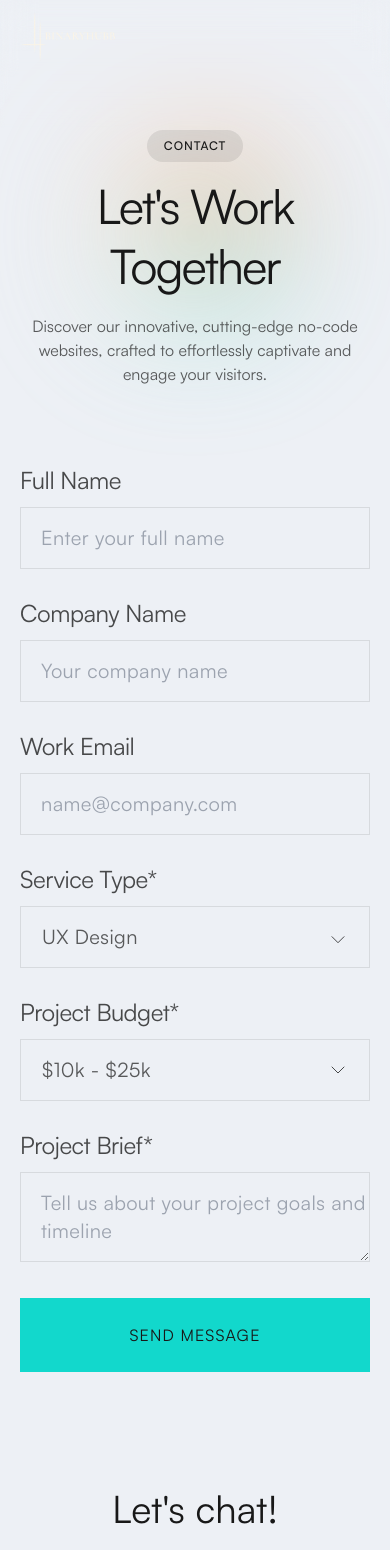
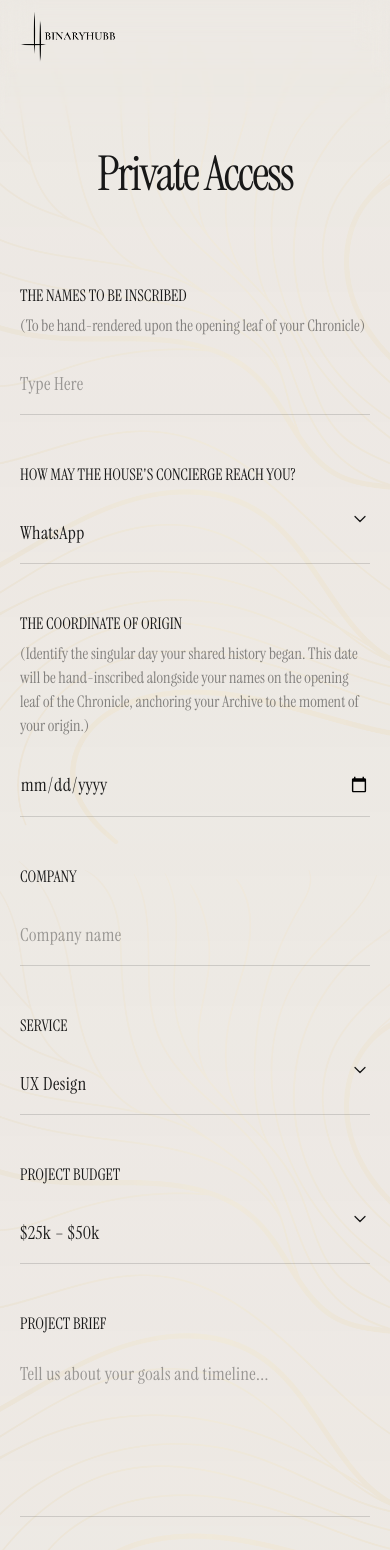
Before and after one commit to pranayverma38/binaryhubb, a Next.js app: page /contact in a window 390 px wide. Shown: the top 1550 px of the page. Built offline with nearby package versions, Linux system fonts and the light colour scheme; a web font is replaced by a local one.

Commit message:
added form

```diff
--- a/app/contact/page.tsx
+++ b/app/contact/page.tsx
@@ -10,16 +10,34 @@ export const metadata = {
 
 const ContactPage = () => {
   return (
-    <LayoutOne>
+    <LayoutOne
+      mainClassName="min-h-screen"
+      mainStyle={{
+        backgroundColor: '#ede9e4',
+        backgroundImage:
+          'linear-gradient(rgba(237, 233, 228, 0.90), rgba(237, 233, 228, 0.85)), url(/images/luximg.png)',
+        backgroundSize: 'cover',
+        backgroundPosition: 'center',
+        backgroundRepeat: 'no-repeat',
+        backgroundAttachment: 'fixed',
+      }}>
       <PageHero
-        title="Let's Work Together"
-        badgeTitle="Contact"
-        description="Discover our innovative, cutting-edge no-code websites, crafted to effortlessly captivate and engage your visitors."
-        scale
-        spacing="pt-[130px] md:pt-[180px] pb-20 sm:pb-32 md:pb-36 lg:pb-36 xl:pb-[100px] relative overflow-hidden"
+        // badgeTitle="Contact"
+        title="Private Access"
+        // description="Share your vision with us. We craft bespoke digital experiences that elevate brands and captivate audiences."
+        showGradient={false}
+        spacing="pt-[130px] md:pt-[140px] pb-16 sm:pb-24 md:pb-28 lg:pb-32 xl:pb-20 relative overflow-hidden"
+        sectionClassName="bg-transparent"
+        titleClassName="instrument-serif-regular text-[#181818]"
+        descriptionClassName="text-[#181818]/70 max-w-[520px]"
+        badgeClassName="!bg-[#181818]/10"
       />
       <ContactForm />
-      <CTA>
+      {/* <CTA
+        headingClass="instrument-serif-regular text-[#181818]"
+        buttonHref="/"
+        buttonText="Back to Home"
+        buttonVariant="secondary">
         Let's chat!
         <CtaImageSlider
           slides={[
@@ -29,8 +47,10 @@ const ContactPage = () => {
           ]}
         />
         with us.
-        <i className="block font-instrument italic max-md:inline-block max-sm:pl-2 sm:mt-10">A virtual coffee?</i>
-      </CTA>
+        <i className="block font-instrument italic max-md:inline-block max-sm:pl-2 sm:mt-10">
+          A virtual coffee?
+        </i>
+      </CTA> */}
     </LayoutOne>
   )
 }
--- a/components/contactpage/ContactForm.tsx
+++ b/components/contactpage/ContactForm.tsx
@@ -1,16 +1,53 @@
 'use client'
-import React, { useState } from 'react'
+
+import React, { useState, useRef } from 'react'
 import RevealWrapper from '../animation/RevealWrapper'
+
+const inputBase =
+  'mt-4 w-full border-0 border-b border-[#181818]/15 bg-transparent py-4 pl-0 text-lg tracking-[0.02em] text-[#181818] placeholder:text-[#181818]/40 transition-colors duration-300 focus:border-[#181818] focus:outline-none focus:ring-0 instrument-serif-regular'
+
+const labelBase =
+  'block text-base uppercase text-[#181818] instrument-serif-regular md:text-lg'
+
+const ChevronDown = () => (
+  <svg
+    xmlns="http://www.w3.org/2000/svg"
+    width="20"
+    height="20"
+    viewBox="0 0 24 24"
+    fill="none"
+    stroke="currentColor"
+    strokeWidth="1.5"
+    strokeLinecap="round"
+    strokeLinejoin="round"
+    className="text-[#181818]/50">
+    <path d="M6 9l6 6 6-6" />
+  </svg>
+)
 
 const ContactForm = () => {
   const [formData, setFormData] = useState({
     name: '',
+    coordinateOfOrigin: '',
+    contactMethod: 'whatsapp',
+    conciergeEmail: '',
     company: '',
     email: '',
-    service: 'UI/UX',
-    budget: '40k',
+    service: 'ui-ux',
+    budget: '25-50',
     message: '',
   })
+  const buttonRef = useRef<HTMLButtonElement>(null)
+  const [mousePosition, setMousePosition] = useState({ x: 50, y: 50 })
+  const [isHovered, setIsHovered] = useState(false)
+
+  const handleMouseMove = (e: React.MouseEvent<HTMLButtonElement>) => {
+    if (!buttonRef.current) return
+    const rect = buttonRef.current.getBoundingClientRect()
+    const x = ((e.clientX - rect.left) / rect.width) * 100
+    const y = ((e.clientY - rect.top) / rect.height) * 100
+    setMousePosition({ x, y })
+  }
 
   const handleChange = (e: React.ChangeEvent<HTMLInputElement | HTMLSelectElement | HTMLTextAreaElement>) => {
     const { name, value } = e.target
@@ -20,40 +57,96 @@ const ContactForm = () => {
   const handleSubmit = (e: React.FormEvent<HTMLFormElement>) => {
     e.preventDefault()
     console.log('Form Data Submitted:', formData)
-    alert(`${formData.name} Your Data Has Been Submited`)
-    // Add your form submission logic here (e.g., API call)
+    alert(`${formData.name}, your enquiry has been received. We'll be in touch shortly.`)
   }
 
   return (
-    <section className="pb-14 md:pb-16 lg:pb-[88px] xl:pb-[100px]">
+    <section className="pb-24 md:pb-32 lg:pb-40 xl:pb-44">
       <div className="container">
+        <form
+          id="contact-form"
+          onSubmit={handleSubmit}
+          className="mx-auto max-w-[720px]">
           <RevealWrapper
-          as="form"
-          onSubmit={handleSubmit}
-          className="reveal-me mx-auto grid max-w-[800px] grid-cols-1 gap-[30px] md:grid-cols-2">
+            as="div"
+            className="reveal-me grid grid-cols-1 gap-x-16 gap-y-12 md:grid-cols-2 md:gap-y-14">
             <div className="md:col-span-full">
-            <label
-              htmlFor="name"
-              className="text-2xl leading-[1.2] tracking-[-0.48px] text-[#000000b3] dark:text-dark-100">
-              Full Name
+              <label htmlFor="name" className={labelBase}>
+                The Names to be Inscribed
               </label>
+              <p className="mt-1.5 text-base text-[#181818]/50 instrument-serif-regular md:text-lg">
+                (To be hand-rendered upon the opening leaf of your Chronicle)
+              </p>
               <input
                 type="text"
                 id="name"
                 name="name"
                 value={formData.name}
                 onChange={handleChange}
-              placeholder="Enter your full name"
-              className="mt-3 w-full border bg-backgroundBody py-4 pl-5 text-xl leading-[1.4] tracking-[0.4px] text-colorText focus:border-primary focus:outline-none dark:border-dark dark:bg-dark"
+                placeholder="Type Here"
+                className={inputBase}
+                required
+              />
+            </div>
+
+            <div className="relative md:col-span-full">
+              <label htmlFor="contactMethod" className={labelBase}>
+                How may the House&apos;s Concierge reach you?
+              </label>
+              <select
+                id="contactMethod"
+                name="contactMethod"
+                value={formData.contactMethod}
+                onChange={handleChange}
+                className={`${inputBase} cursor-pointer appearance-none pr-10`}
+                required>
+                <option value="whatsapp">WhatsApp</option>
+                <option value="email">E-mail</option>
+              </select>
+              <span className="pointer-events-none absolute right-0 top-[3.5rem] -translate-y-1/2">
+                <ChevronDown />
+              </span>
+            </div>
+
+            {formData.contactMethod === 'email' && (
+              <div className="md:col-span-full">
+                <label htmlFor="conciergeEmail" className={labelBase}>
+                  Email address
+                </label>
+                <input
+                  type="email"
+                  id="conciergeEmail"
+                  name="conciergeEmail"
+                  value={formData.conciergeEmail}
+                  onChange={handleChange}
+                  placeholder="name@example.com"
+                  className={inputBase}
+                  required
+                />
+              </div>
+            )}
+
+            <div className="md:col-span-full">
+              <label htmlFor="coordinateOfOrigin" className={labelBase}>
+                The Coordinate of Origin
+              </label>
+              <p className="mt-1.5 text-base text-[#181818]/50 instrument-serif-regular md:text-lg">
+                (Identify the singular day your shared history began. This date will be hand-inscribed alongside your names on the opening leaf of the Chronicle, anchoring your Archive to the moment of your origin.)
+              </p>
+              <input
+                type="date"
+                id="coordinateOfOrigin"
+                name="coordinateOfOrigin"
+                value={formData.coordinateOfOrigin}
+                onChange={handleChange}
+                className={inputBase}
                 required
               />
             </div>
 
             <div>
-            <label
-              htmlFor="company"
-              className="text-2xl leading-[1.2] tracking-[-0.48px] text-[#000000b3] dark:text-dark-100">
-              Company Name
+              <label htmlFor="company" className={labelBase}>
+                Company
               </label>
               <input
                 type="text"
@@ -61,150 +154,101 @@ const ContactForm = () => {
                 name="company"
                 value={formData.company}
                 onChange={handleChange}
-              placeholder="Your company name"
-              className="mt-3 w-full border bg-backgroundBody py-4 pl-5 text-xl leading-[1.4] tracking-[0.4px] text-colorText focus:border-primary focus:outline-none dark:border-dark dark:bg-dark"
-            />
-          </div>
-
-          <div>
-            <label
-              htmlFor="email"
-              className="text-2xl leading-[1.2] tracking-[-0.48px] text-[#000000b3] dark:text-dark-100">
-              Work Email
-            </label>
-            <input
-              type="email"
-              id="email"
-              name="email"
-              value={formData.email}
-              onChange={handleChange}
-              placeholder="name@company.com"
-              className="mt-3 w-full border bg-backgroundBody py-4 pl-5 text-xl leading-[1.4] tracking-[0.4px] text-colorText focus:border-primary focus:outline-none dark:border-dark dark:bg-dark"
-              required
+                placeholder="Company name"
+                className={inputBase}
               />
             </div>
 
             <div className="relative">
-            <label
-              htmlFor="service"
-              className="text-2xl leading-[1.2] tracking-[-0.48px] text-[#000000b3] dark:text-dark-100">
-              Service Type*
+              <label htmlFor="service" className={labelBase}>
+                Service
               </label>
               <select
                 id="service"
                 name="service"
                 value={formData.service}
                 onChange={handleChange}
-              className="mt-3 w-full appearance-none text-ellipsis border bg-backgroundBody px-5 py-4 indent-px text-xl leading-[1.4] tracking-[0.4px] text-colorText focus:border-primary focus:outline-none dark:border-dark dark:bg-dark"
+                className={`${inputBase} cursor-pointer appearance-none pr-10`}
                 required>
-              <option value="UI/UX">UX Design</option>
-              <option value="Web design">Product Design</option>
-              <option value="Web development">Brand Identity</option>
-              <option value="Web development">Design System</option>
+                <option value="ui-ux">UX Design</option>
+                <option value="product">Product Design</option>
+                <option value="brand">Brand Identity</option>
+                <option value="design-system">Design System</option>
               </select>
-            <span className="absolute right-5 top-1/2 translate-y-1/3">
-              <svg
-                xmlns="http://www.w3.org/2000/svg"
-                width="24"
-                height="24"
-                viewBox="0 0 24 24"
-                fill="none"
-                className="inline dark:hidden">
-                <path
-                  d="M6 9L12 15L18 9"
-                  stroke="black"
-                  strokeOpacity="0.7"
-                  strokeLinecap="round"
-                  strokeLinejoin="round"
-                />
-              </svg>
-              <svg
-                xmlns="http://www.w3.org/2000/svg"
-                width="24"
-                className="hidden dark:inline"
-                height="24"
-                viewBox="0 0 24 24"
-                fill="none">
-                <path
-                  d="M6 9L12 15L18 9"
-                  stroke="white"
-                  strokeOpacity="0.7"
-                  strokeLinecap="round"
-                  strokeLinejoin="round"
-                />
-              </svg>
+              <span className="pointer-events-none absolute right-0 top-[3.5rem] -translate-y-1/2">
+                <ChevronDown />
               </span>
             </div>
 
             <div className="relative">
-            <label
-              htmlFor="budget"
-              className="text-2xl leading-[1.2] tracking-[-0.48px] text-[#000000b3] dark:text-dark-100">
-              Project Budget*
+              <label htmlFor="budget" className={labelBase}>
+                Project Budget
               </label>
               <select
                 id="budget"
                 name="budget"
                 value={formData.budget}
                 onChange={handleChange}
-              className="mt-3 w-full appearance-none text-ellipsis border bg-backgroundBody px-5 py-4 indent-px text-xl leading-[1.4] tracking-[0.4px] text-colorText focus:border-primary focus:outline-none dark:border-dark dark:bg-dark"
+                className={`${inputBase} cursor-pointer appearance-none pr-10`}
                 required>
-              <option value="40k">$10k - $25k</option>
-              <option value="55k">$25k - $50k</option>
-              <option value="90k">$50k - $100k</option>
-              <option value="100k+">$100k+</option>
+                <option value="10-25">$10k – $25k</option>
+                <option value="25-50">$25k – $50k</option>
+                <option value="50-100">$50k – $100k</option>
+                <option value="100+">$100k+</option>
               </select>
-            <span className="absolute right-5 top-1/2 inline translate-y-1/3 dark:hidden">
-              <svg xmlns="http://www.w3.org/2000/svg" width="24" height="24" viewBox="0 0 24 24" fill="none">
-                <path
-                  d="M6 9L12 15L18 9"
-                  stroke="black"
-                  strokeOpacity="0.7"
-                  strokeLinecap="round"
-                  strokeLinejoin="round"
-                />
-              </svg>
-            </span>
-            <span className="absolute right-5 top-1/2 hidden translate-y-1/3 dark:inline">
-              <svg xmlns="http://www.w3.org/2000/svg" width="24" height="24" viewBox="0 0 24 24" fill="none">
-                <path
-                  d="M6 9L12 15L18 9"
-                  stroke="white"
-                  strokeOpacity="0.7"
-                  strokeLinecap="round"
-                  strokeLinejoin="round"
-                />
-              </svg>
+              <span className="pointer-events-none absolute right-0 top-[3.5rem] -translate-y-1/2">
+                <ChevronDown />
               </span>
             </div>
 
             <div className="md:col-span-full">
-            <label
-              htmlFor="message"
-              className="text-2xl leading-[1.2] tracking-[-0.48px] text-[#000000b3] dark:text-dark-100">
-              Project Brief*
+              <label htmlFor="message" className={labelBase}>
+                Project Brief
               </label>
               <textarea
                 id="message"
                 name="message"
                 value={formData.message}
                 onChange={handleChange}
-              placeholder="Tell us about your project goals and timeline"
-              className="mt-3 w-full border bg-backgroundBody py-4 pl-5 text-xl leading-[1.4] tracking-[0.4px] text-colorText focus:border-primary focus:outline-none dark:border-dark dark:bg-dark"
-              required></textarea>
+                placeholder="Tell us about your goals and timeline..."
+                rows={5}
+                className={`${inputBase} min-h-[140px] resize-none pt-2`}
+                required
+              />
             </div>
+          </RevealWrapper>
 
-          <div className="col-span-full sm:mt-14 md:mx-auto">
-            <button type="submit" className="rv-button rv-button-primary block w-full md:inline-block md:w-auto">
-              <div className="rv-button-top">
-                <span>Send Message</span>
-              </div>
-              <div className="rv-button-bottom">
-                <span className="text-nowrap">Send Message</span>
-              </div>
+          <div className="mt-12 flex justify-center overflow-visible py-6 md:mt-14 md:pt-6">
+            <button
+              ref={buttonRef}
+              type="submit"
+              onMouseMove={handleMouseMove}
+              onMouseEnter={() => setIsHovered(true)}
+              onMouseLeave={() => setIsHovered(false)}
+              className="relative px-8 py-4 bg-white/40 backdrop-blur-sm border-2 text-black font-semibold rounded-lg transition-all duration-300 overflow-hidden group min-w-[200px]"
+              style={{
+                background: isHovered
+                  ? `radial-gradient(circle 150px at ${mousePosition.x}% ${mousePosition.y}%, rgba(255, 215, 0, 0.3) 0%, rgba(255, 255, 255, 0.4) 70%)`
+                  : 'rgba(255, 255, 255, 0.4)',
+                boxShadow: isHovered
+                  ? '0 0 40px rgba(255, 215, 0, 0.7), 0 0 20px rgba(255, 255, 255, 0.6), 0 4px 15px rgba(0, 0, 0, 0.3), inset 0 1px 0 rgba(255, 255, 255, 0.6)'
+                  : '0 0 30px rgba(255, 255, 255, 0.5), 0 4px 15px rgba(0, 0, 0, 0.3), inset 0 1px 0 rgba(255, 255, 255, 0.5)',
+                borderColor: isHovered ? 'rgba(255, 215, 0, 0.6)' : 'rgba(255, 255, 255, 0.4)',
+              }}>
+              <span className="relative z-10">Send Enquiry</span>
+              {isHovered && (
+                <div
+                  className="absolute inset-0 pointer-events-none transition-opacity duration-300"
+                  style={{
+                    background: `radial-gradient(circle 120px at ${mousePosition.x}% ${mousePosition.y}%, rgba(255, 215, 0, 0.6) 0%, transparent 70%)`,
+                    filter: 'blur(20px)',
+                    opacity: 1,
+                  }}
+                />
+              )}
             </button>
           </div>
-        </RevealWrapper>
+        </form>
       </div>
     </section>
   )
--- a/components/shared/Navbar.tsx
+++ b/components/shared/Navbar.tsx
@@ -13,6 +13,7 @@ import { MenuList } from '../navbarCompo/menu-list'
 
 export default function Navbar() {
   const pathname = usePathname()
+  const isHomePage = pathname === '/'
   const [hasScrolledPastHero, setHasScrolledPastHero] = useState(false)
   const [isVisible, setIsVisible] = useState(true)
   const [isMobile, setIsMobile] = useState(false)
@@ -357,7 +358,7 @@ export default function Navbar() {
                 height={68}
                 priority
                 style={{
-                  filter: hasScrolledPastHero ? 'brightness(0)' : 'none',
+                  filter: !isHomePage || hasScrolledPastHero ? 'brightness(0)' : 'none',
                 }}
               />
               <Image
@@ -368,7 +369,7 @@ export default function Navbar() {
                 height={68}
                 priority
                 style={{
-                  filter: hasScrolledPastHero ? 'brightness(0)' : 'none',
+                  filter: !isHomePage || hasScrolledPastHero ? 'brightness(0)' : 'none',
                 }}
               />
             </Link>
--- a/components/shared/PageHero.tsx
+++ b/components/shared/PageHero.tsx
@@ -1,5 +1,6 @@
 import RevealWrapper from '../animation/RevealWrapper'
 import HeroGradientAnimation from './HeroGradientAnimation'
+import { cn } from '@/utils/cn'
 
 interface PropsType {
   badgeTitle?: string
@@ -8,26 +9,55 @@ interface PropsType {
   description?: string
   spacing?: string
   scale?: boolean
+  showGradient?: boolean
+  sectionClassName?: string
+  titleClassName?: string
+  descriptionClassName?: string
+  badgeClassName?: string
 }
 
-const PageHero = ({ badgeTitle, title, description, italicTitle, spacing, scale }: PropsType) => {
+const PageHero = ({
+  badgeTitle,
+  title,
+  description,
+  italicTitle,
+  spacing,
+  scale,
+  showGradient = true,
+  sectionClassName,
+  titleClassName,
+  descriptionClassName,
+  badgeClassName,
+}: PropsType) => {
   return (
-    <section className={`${spacing ?? 'relative overflow-hidden py-32 md:py-40 lg:py-[185px]'} `}>
-      <HeroGradientAnimation scale={scale} />
+    <section
+      className={cn(
+        spacing ?? 'relative overflow-hidden py-32 md:py-40 lg:py-[185px]',
+        sectionClassName,
+      )}>
+      {showGradient && <HeroGradientAnimation scale={scale} />}
 
       <div className="container">
         <RevealWrapper className="text-center">
           {badgeTitle && (
-            <div className="rv-badge">
+            <div className={cn('rv-badge', badgeClassName)}>
               <span className="rv-badge-text">{badgeTitle}</span>
             </div>
           )}
           {title && (
-            <h1 className="mb-4 mt-3.5">
+            <h1 className={cn('mb-4 mt-3.5', titleClassName)}>
               {title} <i className="font-instrument italic">{italicTitle}</i>
             </h1>
           )}
-          {description && <p className="text-appear mx-auto max-w-[470px] md:max-w-[750px]">{description}</p>}
+          {description && (
+            <p
+              className={cn(
+                'text-appear mx-auto max-w-[470px] md:max-w-[750px]',
+                descriptionClassName,
+              )}>
+              {description}
+            </p>
+          )}
         </RevealWrapper>
       </div>
     </section>
```
Also changed, not shown: components/shared/CTA.tsx (+15 -2 lines), public/images/luximg.png (added). Lines whose indentation alone changed are shown as unchanged.
